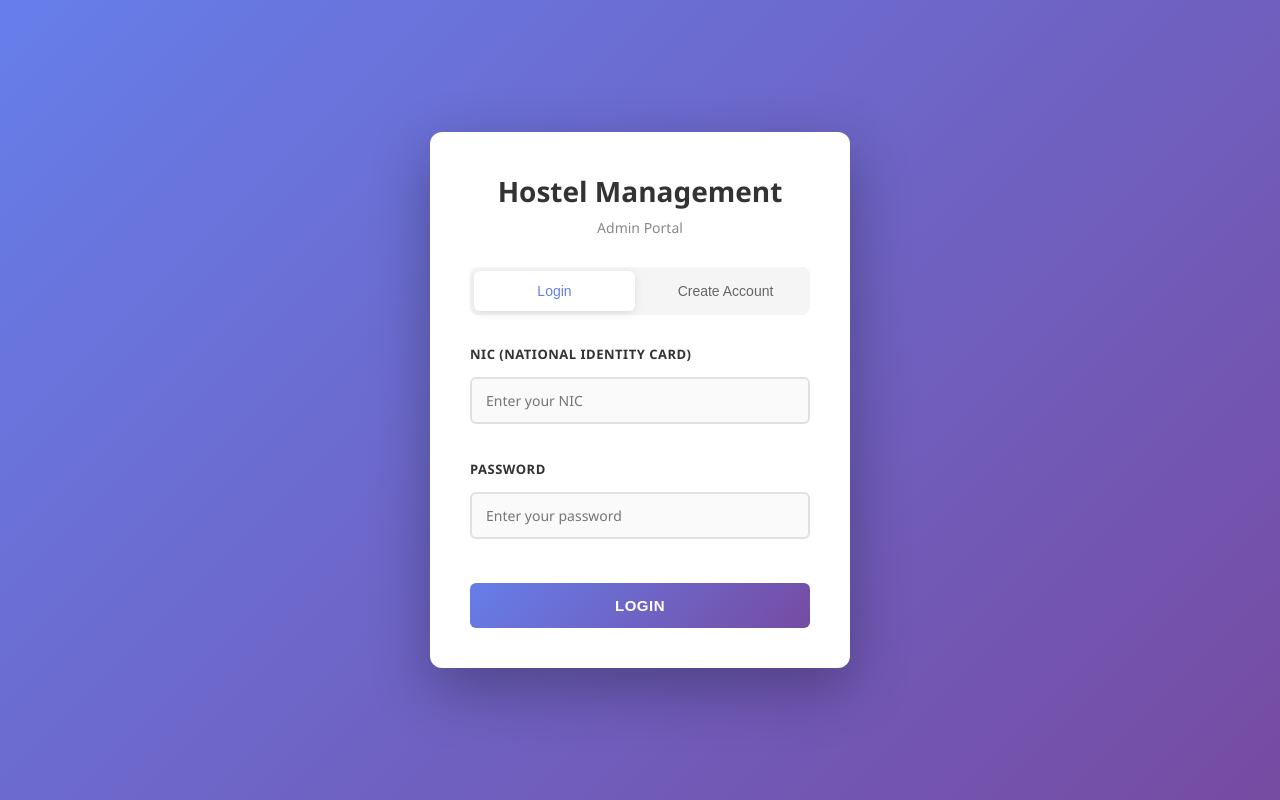
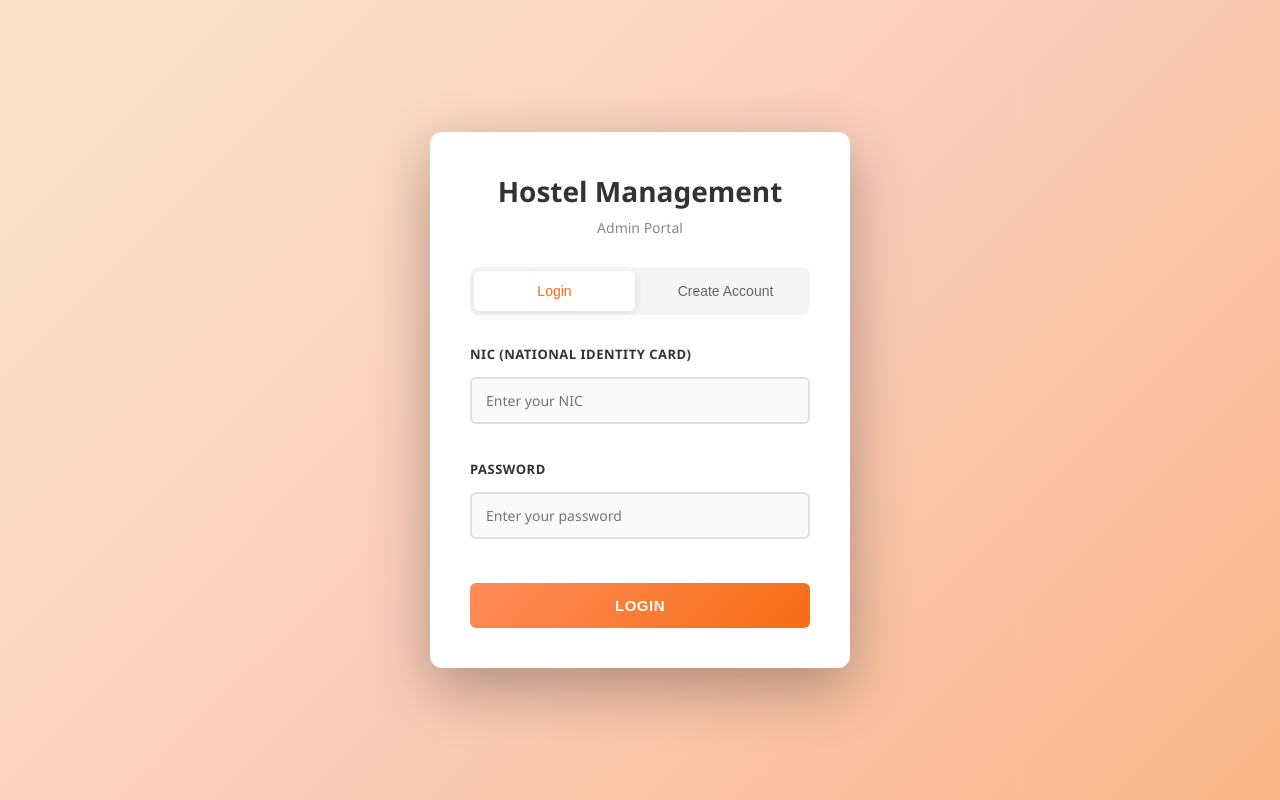
Before and after one commit to OUSL-RAr2/hostal-management-web, a React (Vite) app: page /qr/boys in a window 1280 px wide. Built offline with nearby package versions, Linux system fonts and the light colour scheme.

Commit message:
feat: Update login styles and enhance settings logout functionality

```diff
--- a/src/pages/Login.css
+++ b/src/pages/Login.css
@@ -3,7 +3,7 @@
   justify-content: center;
   align-items: center;
   min-height: 100vh;
-  background: linear-gradient(135deg, #667eea 0%, #764ba2 100%);
+  background: var(--bg-gradient);
   font-family: 'Segoe UI', Tahoma, Geneva, Verdana, sans-serif;
 }
 
@@ -80,7 +80,7 @@
   padding: 12px 16px;
   border: none;
   background: transparent;
-  color: #666;
+  color: #666666;
   font-size: 14px;
   font-weight: 500;
   cursor: pointer;
@@ -90,7 +90,7 @@
 
 .tab-button.active {
   background: white;
-  color: #667eea;
+  color: #F66D14;
   box-shadow: 0 2px 8px rgba(0, 0, 0, 0.1);
 }
 
@@ -108,7 +108,7 @@
 .form-group label {
   font-size: 13px;
   font-weight: 600;
-  color: #333;
+  color: #333333;
   margin-bottom: 6px;
   text-transform: uppercase;
   letter-spacing: 0.5px;
@@ -126,9 +126,9 @@
 
 .form-group input:focus {
   outline: none;
-  border-color: #667eea;
+  border-color: #F66D14;
   background: white;
-  box-shadow: 0 0 0 3px rgba(102, 126, 234, 0.1);
+  box-shadow: 0 0 0 3px rgba(234, 153, 102, 0.1);
 }
 
 .form-group input:disabled {
@@ -139,7 +139,7 @@
 
 .login-button {
   padding: 14px;
-  background: linear-gradient(135deg, #667eea 0%, #764ba2 100%);
+  background: linear-gradient(135deg, #FF8C5A, #F66D14);
   color: white;
   border: none;
   border-radius: 6px;
--- a/src/pages/Settings.jsx
+++ b/src/pages/Settings.jsx
@@ -1,8 +1,10 @@
 import React, { useState } from 'react';
+import { useNavigate } from 'react-router-dom';
 import { User, Lock, Bell, Shield, Globe, Moon, Mail, Phone, MapPin, Save, UserPlus, Users as UsersIcon, X, LogOut } from 'lucide-react';
 import './Settings.css';
 
-const Settings = () => {
+const Settings = ({ onLogout }) => {
+  const navigate = useNavigate();
   const [activeTab, setActiveTab] = useState('profile');
   const [showAddAdminModal, setShowAddAdminModal] = useState(false);
   const [formData, setFormData] = useState({
@@ -55,11 +57,13 @@ const Settings = () => {
     const confirmLogout = window.confirm('Are you sure you want to logout?');
     if (confirmLogout) {
       // clear token & user data
-      localStorage.removeItem('token');
-      localStorage.removeItem('user');
-      alert('Logged out successfully!');
-      // reload app to show login page
-      window.location.reload();
+      localStorage.removeItem('authToken');
+      localStorage.removeItem('adminInfo');
+      if (onLogout) {
+        onLogout();
+      }
+      // redirect to login page
+      navigate('/');
     }
   };
 
```
